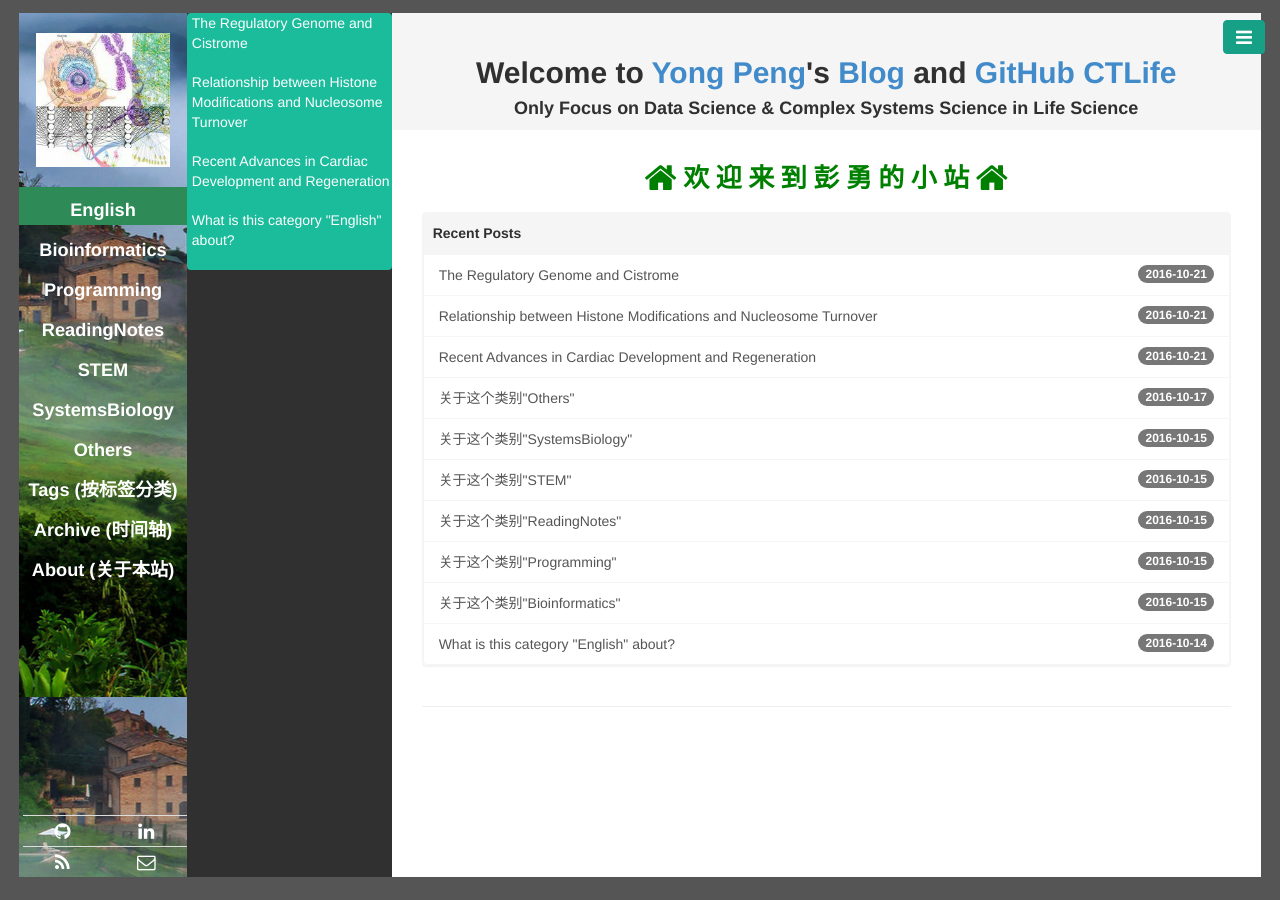
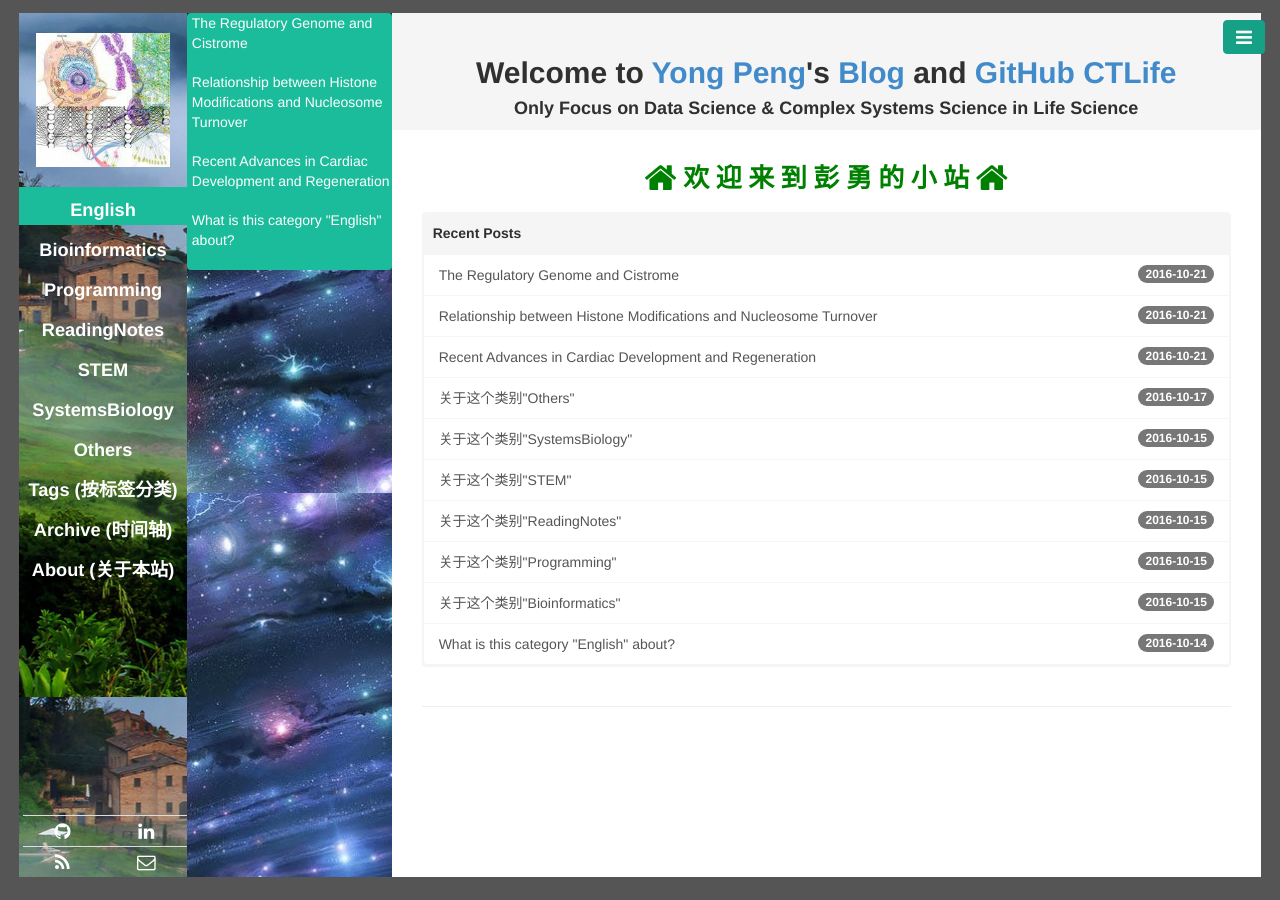
Before and after one commit to CTLife/CTLife.github.io, a Jekyll site: the page built from index.html, in a window 1280 px wide. Built offline with Jekyll 4.4.1, drawn with Linux system fonts in a browser that asks for light colours; Markdown is read by kramdown in place of the engine named in the settings; the list of posts is cut into pages by our own code.

Commit message:
Update base.css

```diff
--- a/public/css/base.css
+++ b/public/css/base.css
@@ -48,7 +48,7 @@ body, html {
 
 .aside1 > .nav-pills>li.active>a ,.nav-pills>li.active>a:hover,.nav-pills>li.active>a:focus {
   color: #fff;
-  background-color: #2E8B57;
+  background-color: #1abc9c;
 }
 
 .avatar {  /* 顶部图片 */
@@ -69,7 +69,7 @@ body, html {
 /* 中部目录栏 */
 .aside2 {
   background-color: #303030;
-  /*background-image: url(/public/img/logo-2.jpg);*/
+  background-image: url(/public/img/logo-2.jpg);
   width: 55%;
   height: 100%;
   border-right: 0px solid #2E8B57;
```
